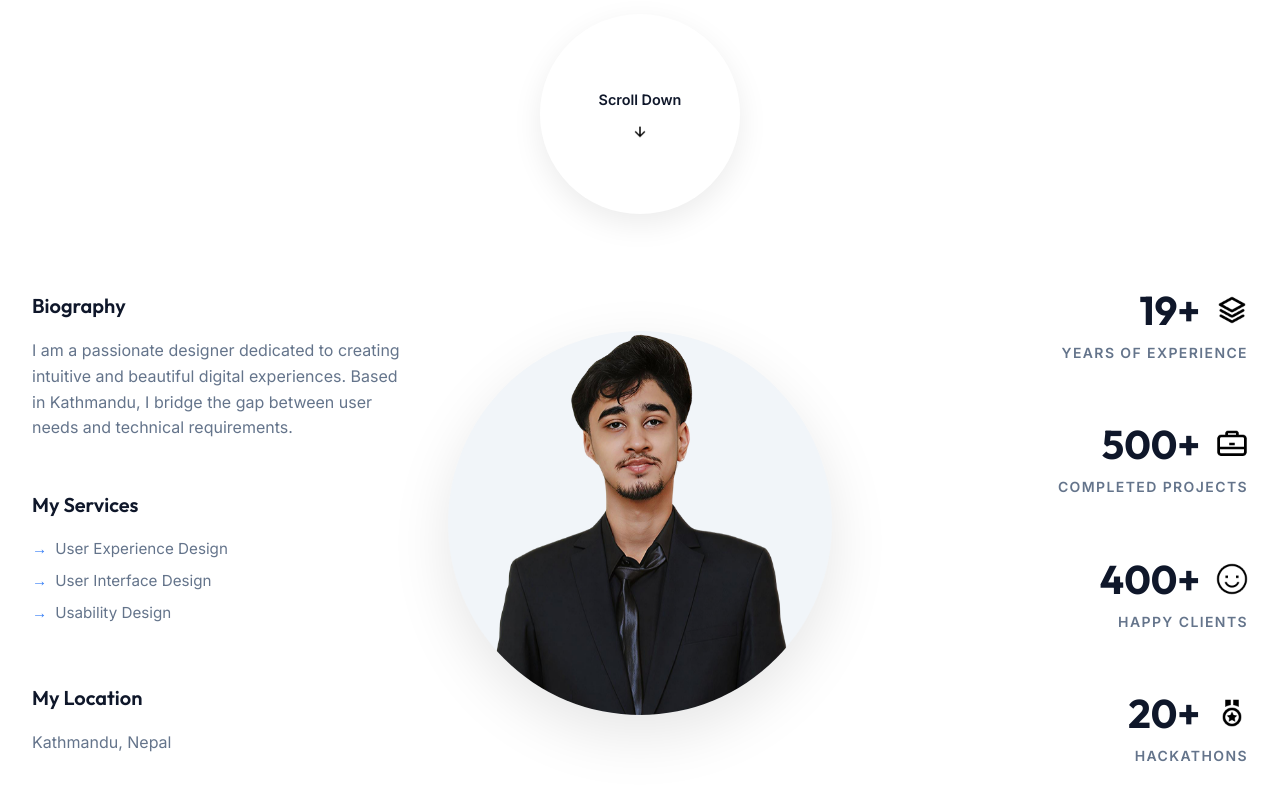
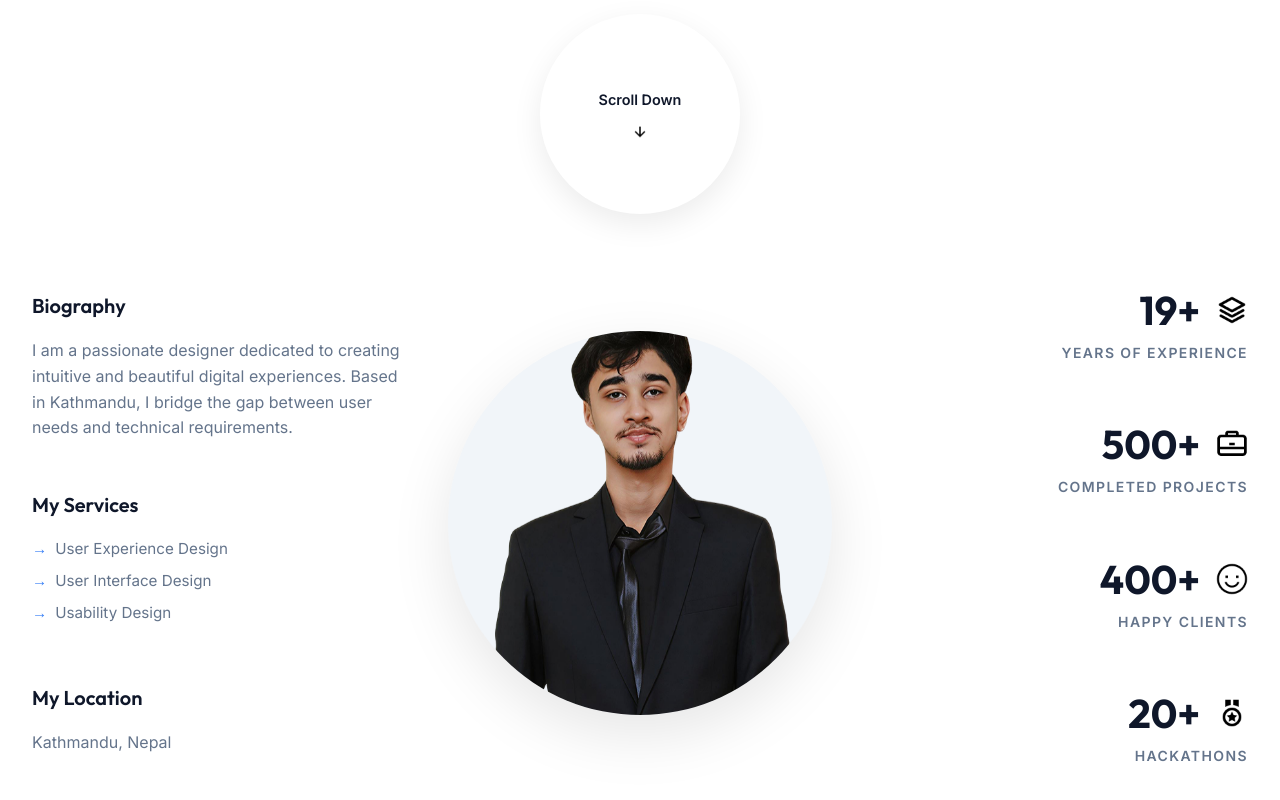
Before and after one commit to Sandesh03-bot/Portfolio, a Next.js app: page / in a window 1280 px wide. Shown: the part 378-1178 px from the top of the page. Built offline with nearby package versions, Linux system fonts and the light colour scheme.

Commit message:
Balance profile image - show full head and body in circle

```diff
--- a/app/globals.css
+++ b/app/globals.css
@@ -887,7 +887,7 @@ body {
     width: 100%;
     height: 100%;
     object-fit: cover;
-    object-position: center 20%;
+    object-position: center 35%;
     z-index: 10;
 }
 
```
